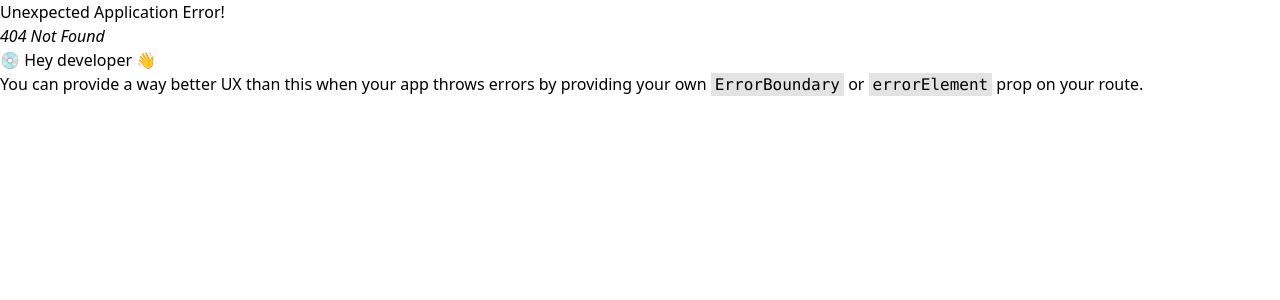
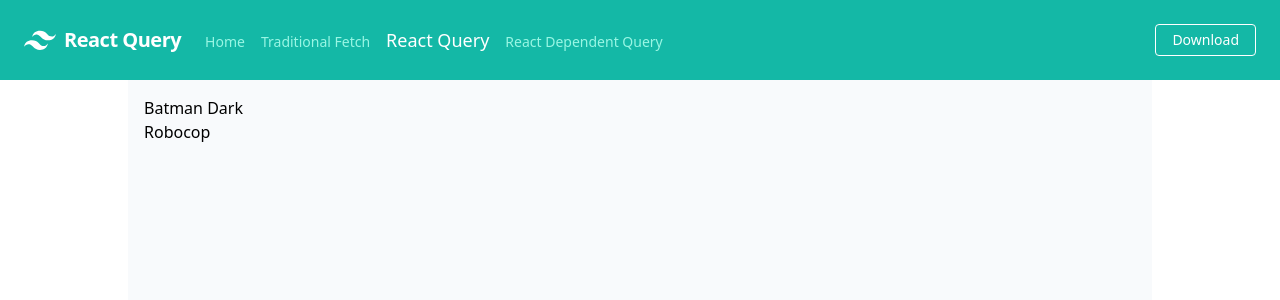
Before and after one commit to Ontorok/all-about-react-query, a React (Vite) app: page /react-query/1 in a window 1280 px wide. Before the commit this address had no page. Shown: the top 300 px of the page. Built offline with nearby package versions, Linux system fonts and the light colour scheme; data requests are answered from the project's data file.

Commit message:
feat: add dependent queries

```diff
--- a/db.json
+++ b/db.json
@@ -20,5 +20,27 @@
       "alterEgo": "James Bond",
       "id": 4
     }
+  ],
+  "friends": [
+    {
+      "id": 1,
+      "heroId": 1,
+      "name": "Robocop"
+    },
+    {
+      "id": 2,
+      "heroId": 2,
+      "name": "Monica"
+    },
+    {
+      "id": 3,
+      "heroId": 3,
+      "name": "Rebeca"
+    },
+    {
+      "id": 4,
+      "heroId": 4,
+      "name": "Monalissa"
+    }
   ]
 }
--- a/src/App.tsx
+++ b/src/App.tsx
@@ -3,6 +3,8 @@ import { createBrowserRouter, RouterProvider } from "react-router-dom";
 import TraditionalFetch from "./pages/TraditionalFetchPage";
 import ReactQuery from "./pages/ReactQueryPage";
 import HomePage from "./pages/HomePage";
+import RQSuperHero from "./pages/RQSuperHero";
+import RQDependentQueries from "./pages/RQDependentQueries";
 
 const routes = createBrowserRouter([
   {
@@ -12,6 +14,8 @@ const routes = createBrowserRouter([
       { index: true, element: <HomePage /> },
       { path: "/traditional-fetch", element: <TraditionalFetch /> },
       { path: "/react-query", element: <ReactQuery /> },
+      { path: "/react-query/:id", element: <RQSuperHero /> },
+      { path: "/react-dependent-query", element: <RQDependentQueries /> },
     ],
   },
 ]);
--- a/src/components/Layout.tsx
+++ b/src/components/Layout.tsx
@@ -14,17 +14,11 @@ const Layout = () => {
           >
             <path d="M13.5 22.1c1.8-7.2 6.3-10.8 13.5-10.8 10.8 0 12.15 8.1 17.55 9.45 3.6.9 6.75-.45 9.45-4.05-1.8 7.2-6.3 10.8-13.5 10.8-10.8 0-12.15-8.1-17.55-9.45-3.6-.9-6.75.45-9.45 4.05zM0 38.3c1.8-7.2 6.3-10.8 13.5-10.8 10.8 0 12.15 8.1 17.55 9.45 3.6.9 6.75-.45 9.45-4.05-1.8 7.2-6.3 10.8-13.5 10.8-10.8 0-12.15-8.1-17.55-9.45-3.6-.9-6.75.45-9.45 4.05z" />
           </svg>
-          <span className="font-semibold text-xl tracking-tight">
-            React Query
-          </span>
+          <span className="font-semibold text-xl tracking-tight">React Query</span>
         </div>
         <div className="block lg:hidden">
           <button className="flex items-center px-3 py-2 border rounded text-teal-200 border-teal-400 hover:text-white hover:border-white">
-            <svg
-              className="fill-current h-3 w-3"
-              viewBox="0 0 20 20"
-              xmlns="http://www.w3.org/2000/svg"
-            >
+            <svg className="fill-current h-3 w-3" viewBox="0 0 20 20" xmlns="http://www.w3.org/2000/svg">
               <title>Menu</title>
               <path d="M0 3h20v2H0V3zm0 6h20v2H0V9zm0 6h20v2H0v-2z" />
             </svg>
@@ -62,6 +56,16 @@ const Layout = () => {
             >
               React Query
             </NavLink>
+            <NavLink
+              to="/react-dependent-query"
+              className={({ isActive }) =>
+                `block mt-4 lg:inline-block lg:mt-0 text-teal-200 hover:text-white mr-4 ${
+                  isActive && "text-lg text-white"
+                }`
+              }
+            >
+              React Dependent Query
+            </NavLink>
           </div>
           <div>
             <a
@@ -73,9 +77,7 @@ const Layout = () => {
           </div>
         </div>
       </nav>
-      <div className="w-4/5 h-screen mx-auto my-0 bg-slate-50 p-4">
-        {<Outlet />}
-      </div>
+      <div className="w-4/5 h-screen mx-auto my-0 bg-slate-50 p-4">{<Outlet />}</div>
     </div>
   );
 };
--- a/src/constants/queryKeys.ts
+++ b/src/constants/queryKeys.ts
@@ -1,3 +1,4 @@
 export const QUERY_KEYS = {
   getSuperHeros: "getSuperHeros",
+  getSuperHero: "getSuperHero",
 };
--- /dev/null
+++ b/src/hooks/useSuperHero.ts
@@ -0,0 +1,18 @@
+import { QueryFunctionContext, useQuery } from "@tanstack/react-query";
+import { SuperHero } from "../models/SuperHero.model";
+import axios, { AxiosError } from "axios";
+import { QUERY_KEYS } from "../constants/queryKeys";
+
+const fetchHero = async ({ queryKey }: QueryFunctionContext): Promise<SuperHero> => {
+  const id = queryKey[1];
+  const res = await axios.get(`http://localhost:4100/superheroes/${id}`);
+  return res.data;
+};
+
+export const useSuperHero = (id: number) => {
+  return useQuery<SuperHero, AxiosError>({
+    queryKey: [QUERY_KEYS.getSuperHero, id.toString()],
+    queryFn: fetchHero,
+    refetchOnWindowFocus: false,
+  });
+};
--- /dev/null
+++ b/src/hooks/useSuperHeros.ts
@@ -0,0 +1,19 @@
+import { useQuery } from "@tanstack/react-query";
+import { SuperHero } from "../models/SuperHero.model";
+import axios, { AxiosError } from "axios";
+import { QUERY_KEYS } from "../constants/queryKeys";
+
+const fetchHeros = async (): Promise<SuperHero[]> => {
+  const res = await axios.get("http://localhost:4100/superheroes");
+  return res.data;
+};
+
+export const useSuperHeros = (onSuccess: (data: SuperHero[]) => void, onError: (err: AxiosError) => void) => {
+  return useQuery<SuperHero[], AxiosError>({
+    queryKey: [QUERY_KEYS.getSuperHeros],
+    queryFn: fetchHeros,
+    refetchOnWindowFocus: false,
+    onSuccess,
+    onError,
+  });
+};
--- /dev/null
+++ b/src/pages/RQDependentQueries.tsx
@@ -0,0 +1,5 @@
+const RQDependentQueries = () => {
+  return <div>RQDependentQueries</div>;
+};
+
+export default RQDependentQueries;
--- /dev/null
+++ b/src/pages/RQSuperHero.tsx
@@ -0,0 +1,33 @@
+import { useParams } from "react-router-dom";
+import { useSuperHero } from "../hooks/useSuperHero";
+import { useQuery } from "@tanstack/react-query";
+import axios from "axios";
+
+const RQSuperHero = () => {
+  const { id } = useParams();
+  const { data, isLoading } = useSuperHero(Number(id));
+  const heroId = data?.id;
+  console.log(heroId);
+
+  const { data: friend, isLoading: isFriendLoading } = useQuery({
+    queryKey: ["super-hero-friends", heroId],
+    queryFn: async () => {
+      const res = await axios.get(`http://localhost:4100/friends?heroId=${heroId}`);
+      return res.data;
+    },
+    enabled: !!heroId,
+  });
+
+  console.log(friend);
+
+  if (isLoading) return <div>Loading hero....</div>;
+
+  return (
+    <div>
+      <div>{data?.name}</div>
+      {!isFriendLoading && friend && friend.length > 0 && <div>{friend[0].name}</div>}
+    </div>
+  );
+};
+
+export default RQSuperHero;
--- a/src/pages/ReactQueryPage.tsx
+++ b/src/pages/ReactQueryPage.tsx
@@ -1,36 +1,24 @@
-import { useQuery } from "@tanstack/react-query";
-import axios, { AxiosError } from "axios";
+import { AxiosError } from "axios";
 import { SuperHero } from "../models/SuperHero.model";
-import { QUERY_KEYS } from "../constants/queryKeys";
 import Loader from "../components/Loader";
+import { useSuperHeros } from "../hooks/useSuperHeros";
+import { Link } from "react-router-dom";
 
 const ReactQueryPage = () => {
-  const fetchHeros = async (): Promise<SuperHero[]> => {
-    const res = await axios.get("http://localhost:4100/superheroes");
-    return res.data;
-  };
-
   const onSuccess = (data: SuperHero[]) => {
-    console.log({
-      text: "Side effect performed affter fetching data",
-      data,
-    });
+    // console.log({
+    //   text: "Side effect performed affter fetching data",
+    //   data,
+    // });
   };
 
   const onError = (err: AxiosError) => {
-    console.log({
-      text: "Side effect performed affter encountering error",
-      err,
-    });
+    // console.log({
+    //   text: "Side effect performed affter encountering error",
+    //   err,
+    // });
   };
-  const { data, isLoading, isError, error, isFetching, refetch } = useQuery<SuperHero[], AxiosError, string[]>({
-    queryKey: [QUERY_KEYS.getSuperHeros],
-    queryFn: fetchHeros,
-    refetchOnWindowFocus: false,
-    onSuccess,
-    onError,
-    select: (data: SuperHero[]): string[] => data.map((hero) => hero.name),
-  });
+  const { data, isLoading, isError, error, isFetching, refetch } = useSuperHeros(onSuccess, onError);
 
   if (isLoading)
     return (
@@ -52,8 +40,14 @@ const ReactQueryPage = () => {
         {isFetching && <Loader />}
       </h2>
 
-      {data?.map((hero) => {
-        return <h5>{hero}</h5>;
+      {data?.map((hero, index) => {
+        return (
+          <Link key={hero.id} to={`/react-query/${hero.id}`}>
+            <h5 key={index + 1} className="cursor-pointer">
+              {hero.name}
+            </h5>
+          </Link>
+        );
       })}
       {isError && <h2 className="bg-red-100 text-red-800 p-2 text-center rounded mb-2">{error?.message}</h2>}
     </div>
```
